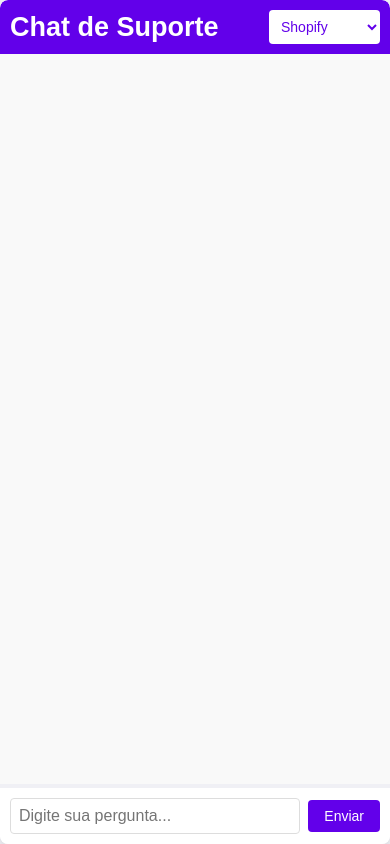
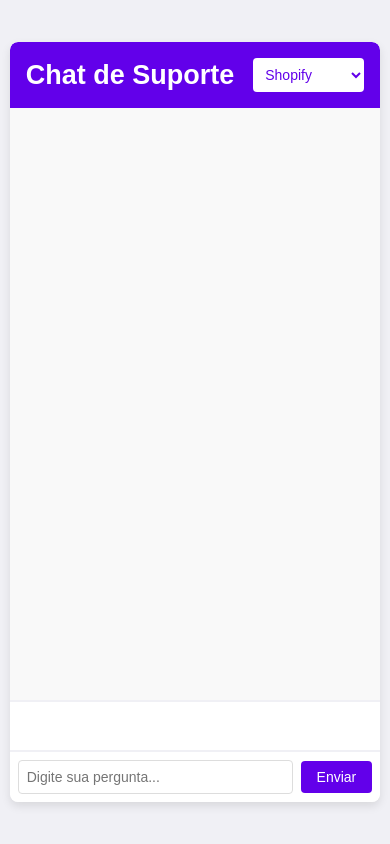
Before and after one commit to r4ulu/IA_chat_suporte, a plain HTML site: page index.html in a window 390 px wide. Drawn offline with Linux system fonts and the light colour scheme.

Commit message:
Add files via upload

```diff
--- a/style.css
+++ b/style.css
@@ -12,18 +12,20 @@ body {
     align-items: center;
     height: 100vh;
     margin: 0;
+    overflow: hidden; /* Garante que a rolagem do corpo seja controlada */
 }
 
 .chat-container {
     background-color: #ffffff;
     width: 100%;
     max-width: 400px;
-    height: 100vh; /* Ajustado para ocupar a tela inteira no celular */
+    height: 80vh;
     border-radius: 8px;
     box-shadow: 0 4px 10px rgba(0, 0, 0, 0.1);
     display: flex;
     flex-direction: column;
     overflow: hidden;
+    position: relative;
 }
 
 .chat-header {
@@ -56,6 +58,7 @@ body {
     display: flex;
     flex-direction: column;
     gap: 10px;
+    margin-bottom: 56px; /* Ajuste para evitar que a área de digitação seja coberta */
 }
 
 .chat-footer {
@@ -66,6 +69,9 @@ body {
     border-radius: 0 0 8px 8px;
     border-top: 2px solid #f0f0f5;
     gap: 8px;
+    position: absolute;
+    bottom: 0;
+    width: 100%;
 }
 
 #user-input {
@@ -148,22 +154,15 @@ body {
     }
 }
 
+/* Ajustes para telas menores */
 @media (max-width: 600px) {
     .chat-container {
-        height: 100vh; /* Ocupa 100% da altura da tela */
-        width: 100%;
-        max-width: none; /* Remove o limite de largura */
+        height: 90vh;
+        width: 95%;
     }
 
-    .chat-header {
-        padding: 10px; /* Ajuste no padding */
-    }
-
-    .chat-footer {
-        padding: 10px; /* Ajuste no padding */
-    }
-
-    #user-input {
-        font-size: 16px; /* Aumenta o tamanho da fonte no celular */
+    /* Ajusta o tamanho da área de digitação */
+    .chat-box {
+        margin-bottom: 100px; /* Aumenta a área disponível para a caixa de texto */
     }
 }
```
